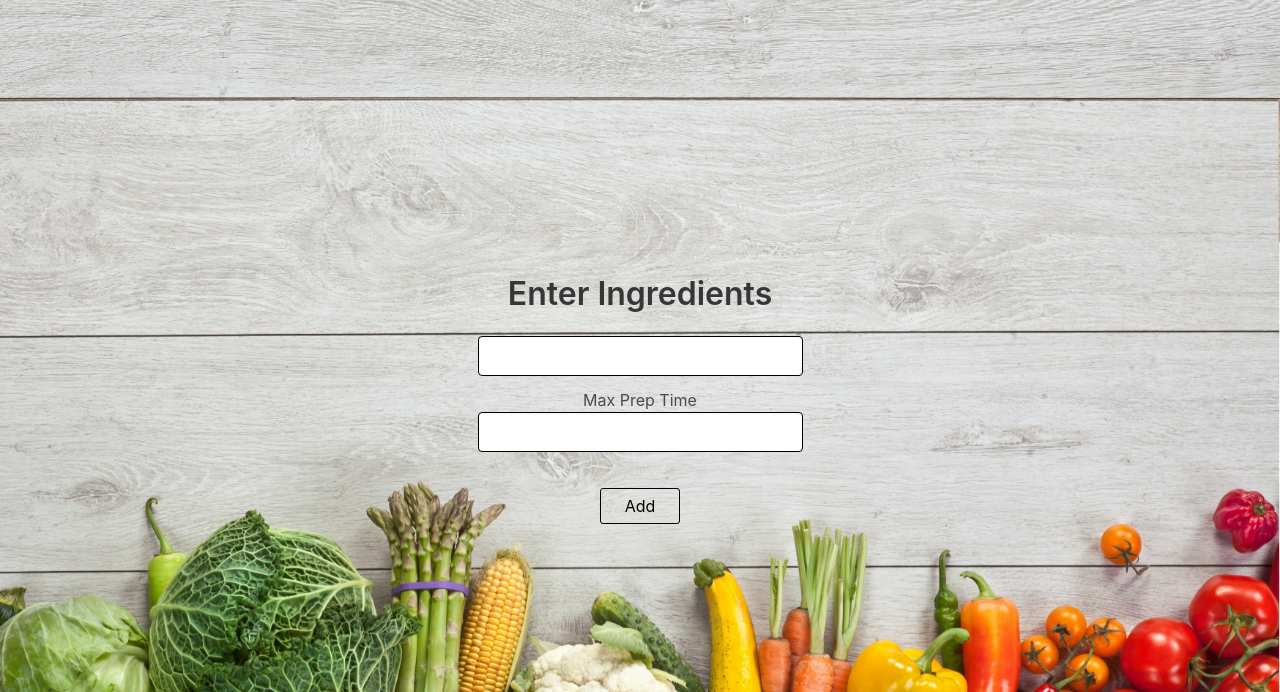
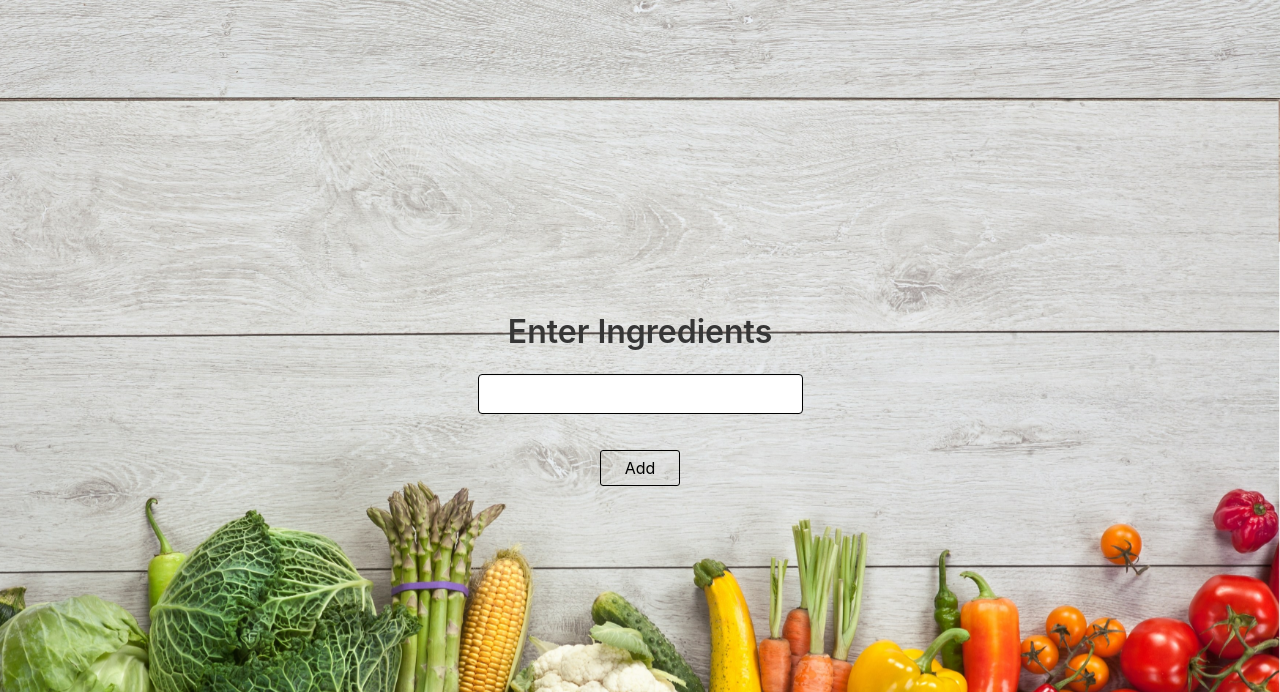
Before and after one commit to Aviraj55/HACKUCI2020, a Flask app: page / in a window 1280 px wide. Shown: the top 692 px of the page. Run offline with Flask 2, Linux system fonts and the light colour scheme; some libraries are stand-ins or nearby versions.

Commit message:
beautify and no max time

```diff
--- a/app/app.py
+++ b/app/app.py
@@ -26,7 +26,7 @@ def home():
     # if form.validate_on_submit():
     if request.method == 'POST':
         ingredient = form.ingredient.data
-        time = form.time.data
+        # time = form.time.data
         session['ingredients_list'] = ingredient.split(' ')
         global INGREDIENTS_LIST
         INGREDIENTS_LIST = session['ingredients_list']
--- a/app/scripts/forms.py
+++ b/app/scripts/forms.py
@@ -5,5 +5,5 @@ from wtforms.validators import NumberRange
 
 class IngredientsForm(FlaskForm):
     ingredient = StringField('Ingredient:', validators=[validators.required()])
-    time = IntegerField('Cooking Time: ', validators=[validators.required()])
+    # time = IntegerField('Cooking Time: ', validators=[validators.required()])
     add = SubmitField('Add')
--- a/app/static/css/style.css
+++ b/app/static/css/style.css
@@ -34,7 +34,7 @@
   color: #c2c2c2;
   box-shadow: 0 4px 80px #070509;
   padding: 2rem;
-  border-radius: 16px;
+  border-radius: 1px;
 }
 .is-primary {
   color: black;
--- a/app/templates/home.html
+++ b/app/templates/home.html
@@ -20,21 +20,7 @@
               {% endif %}
             </p>
           </div>
-          <h4 class="">Max Prep Time</h4>
-          <div class="field">
-            <p class="control has-icons-left has-icons-right">
-              {% if form.time.errors %}
-              {{ form.time(class="input is-invalid") }}
-              <!-- <div class="invalid-feedback">
-                  {% for error in form.time.errors %}
-                  <span>{{ error }}</span>
-                  {% endfor %}
-              </div> -->
-              {% else %}
-              {{ form.time(class="input is-success") }}
-              {% endif %}
-            </p>
-          </div>
+
           <br>
           <div class="form-group">
             {{ form.add(class="form-button button ") }}
```
Also changed, not shown: app/templates/results.html (+2 -25 lines).
